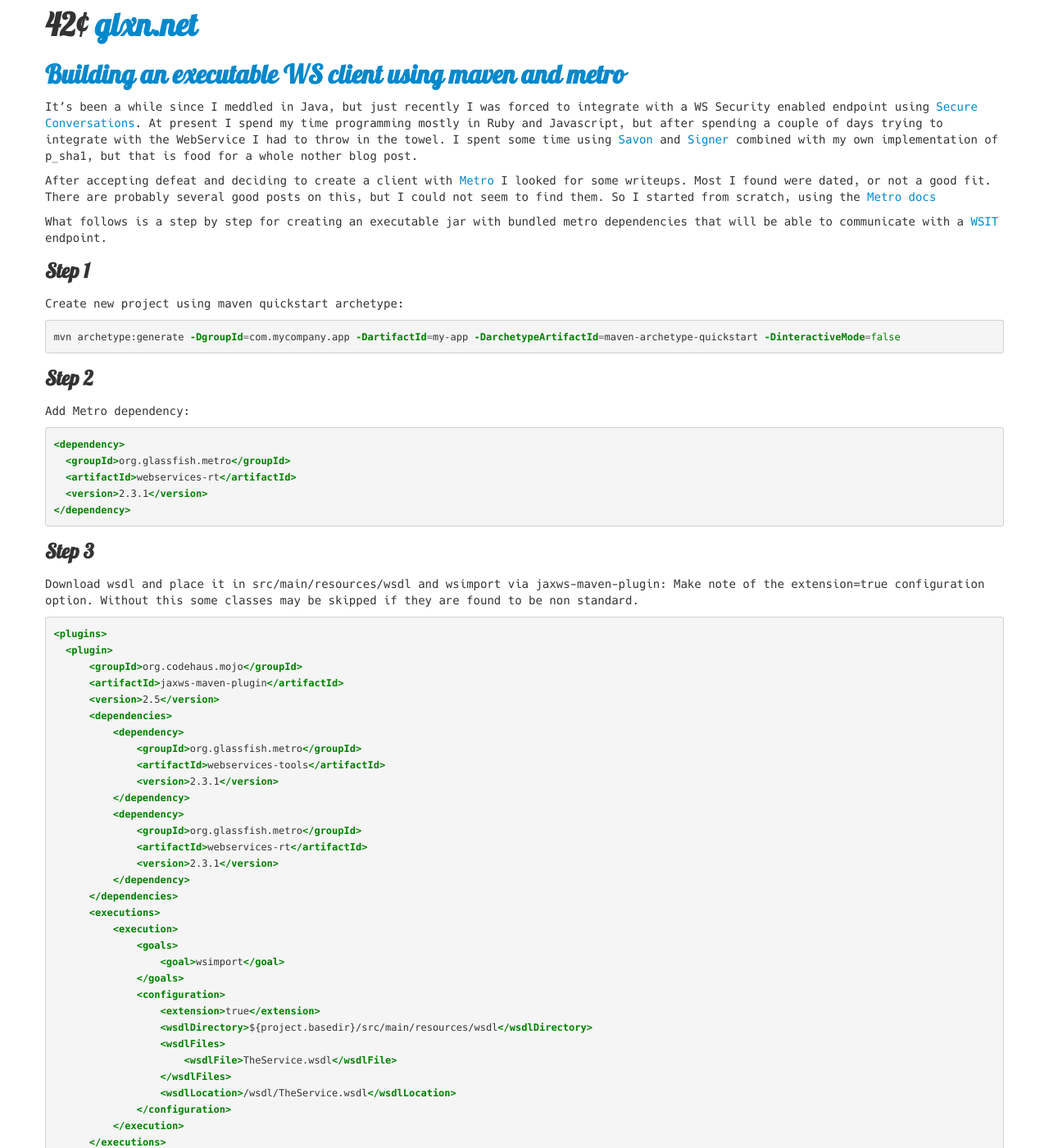
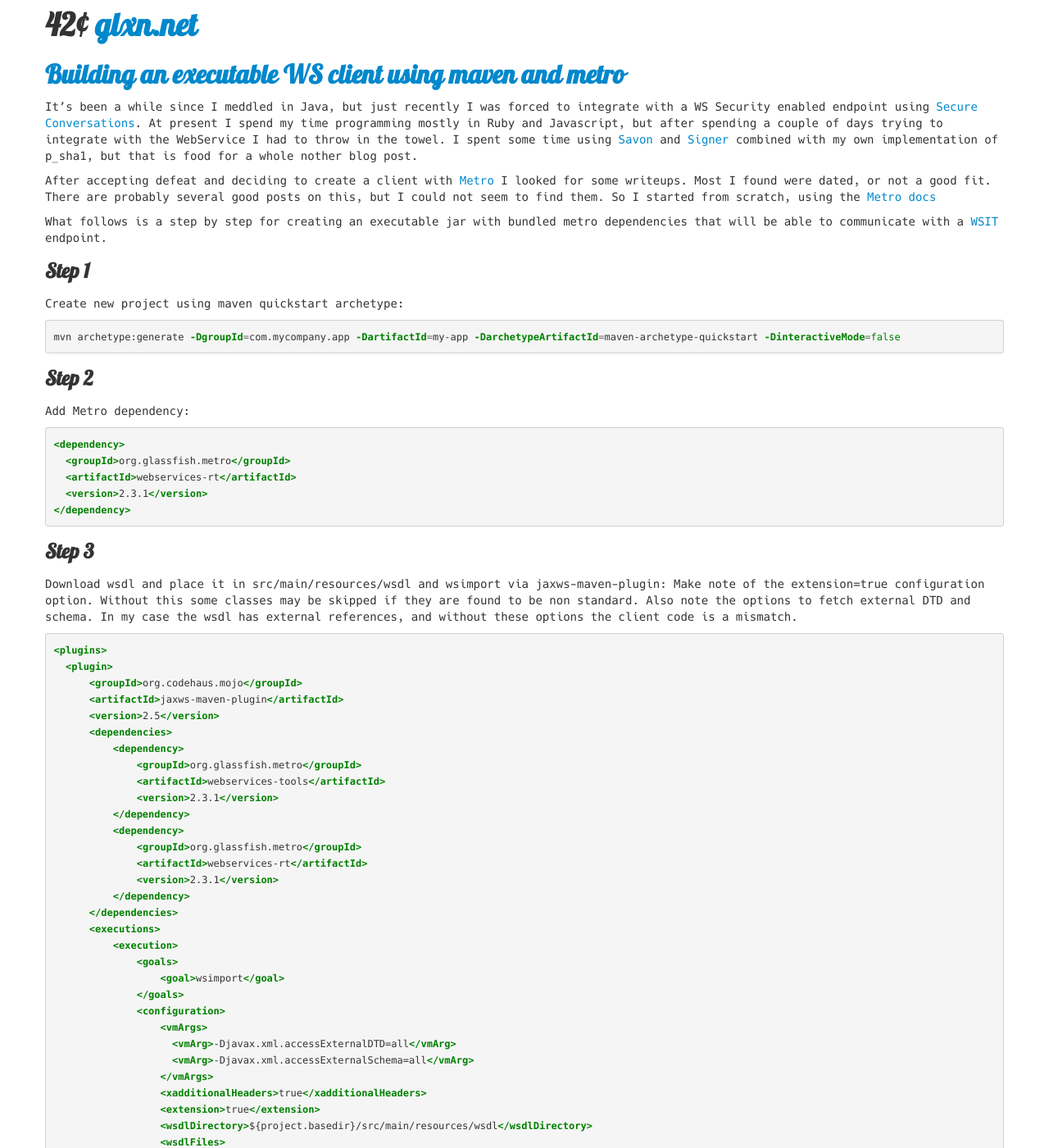
Before and after one commit to kenglxn/kenglxn.github.com, a Jekyll site: the page built from _posts/2017-09-12-build-jaxws-wssec-client-with-maven-and-metro.md, in a window 1280 px wide and 1400 px high. Shown: the whole window at 82% size. Built offline with Jekyll 4.4.1, drawn with Linux system fonts in a browser that asks for light colours; comment, search, counter and statistics services are not loaded.

Commit message:
add vm flags

````diff
--- a/_posts/2017-09-12-build-jaxws-wssec-client-with-maven-and-metro.md
+++ b/_posts/2017-09-12-build-jaxws-wssec-client-with-maven-and-metro.md
@@ -37,7 +37,8 @@ Add Metro dependency:
 
 Download wsdl and place it in src/main/resources/wsdl and wsimport via jaxws-maven-plugin:
 Make note of the extension=true configuration option. Without this some classes may be skipped if
-they are found to be non standard.
+they are found to be non standard. Also note the options to fetch external DTD and schema. In my case
+the wsdl has external references, and without these options the client code is a mismatch.
 
 ```xml
 <plugins>
@@ -63,6 +64,11 @@ they are found to be non standard.
                   <goal>wsimport</goal>
               </goals>
               <configuration>
+                  <vmArgs>
+                    <vmArg>-Djavax.xml.accessExternalDTD=all</vmArg>
+                    <vmArg>-Djavax.xml.accessExternalSchema=all</vmArg>
+                  </vmArgs>
+                  <xadditionalHeaders>true</xadditionalHeaders>
                   <extension>true</extension>
                   <wsdlDirectory>${project.basedir}/src/main/resources/wsdl</wsdlDirectory>
                   <wsdlFiles>
````
